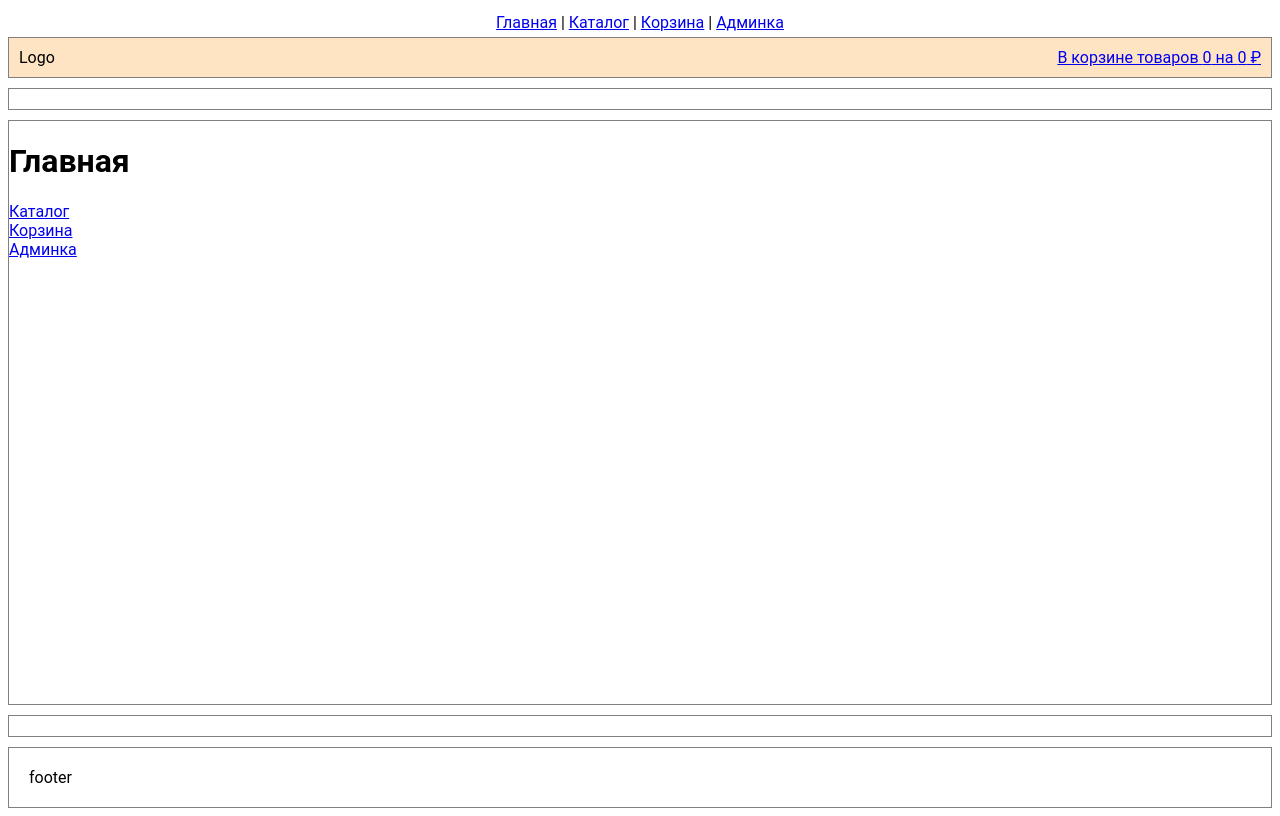
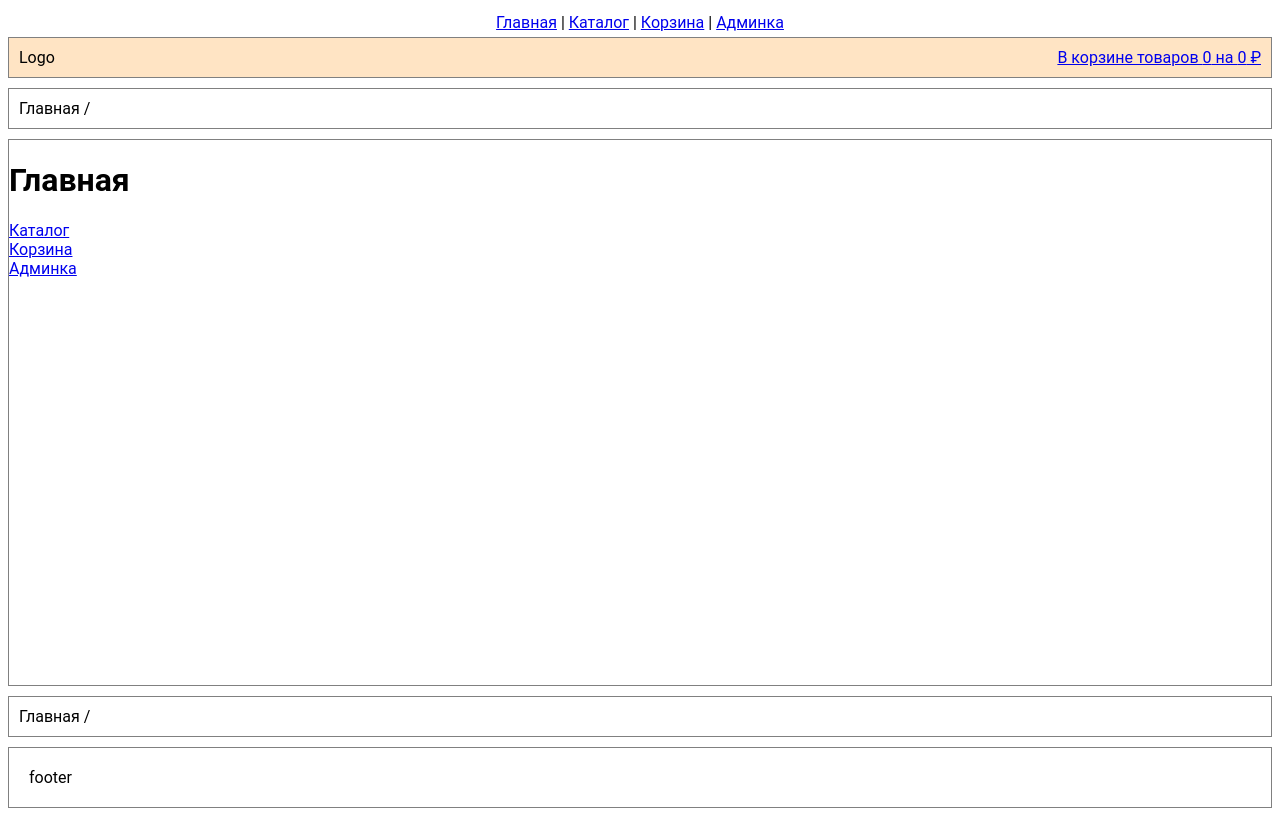
Before and after one commit to evgxyz/site-react-ts-1, a React (Create React App) app: page / in a window 1280 px wide. Built offline with nearby package versions, Linux system fonts and the light colour scheme.

Commit message:
backup 04/13

```diff
--- a/src/index.css
+++ b/src/index.css
@@ -27,7 +27,6 @@ body {
 }
 
 .main {
-  display: flex;
   flex-grow: 1;
   border: 1px solid gray;
 }
--- a/src/index.scss
+++ b/src/index.scss
@@ -40,10 +40,8 @@ body {
 
 // основное содержание страницы
 .main {
-  display: flex;
   flex-grow: 1;
   border: 1px solid gray;
-  //@include debug-border(blue);
 }
 
 // подвал
--- a/src/units/Basket.tsx
+++ b/src/units/Basket.tsx
@@ -1,5 +1,6 @@
 
 import React from 'react';
+import {useEnvControl} from './Env';
 import {TProduct} from './Product';
 
 export type TBasketProduct = TProduct & {count: number};
@@ -124,9 +125,12 @@ interface TBasketProps {
 
 export function Basket(props: TBasketProps) {
 
+  const [env, setEnv] = useEnvControl();
   const [basket, ] = props.basketControl;
 
-  document.title = 'Корзина';
+  React.useEffect(() => {
+    setEnv(env => ({...env, title: 'Корзина'}))
+  }, []);
 
   return (
     <div className='basket'>
--- a/src/units/Navline.tsx
+++ b/src/units/Navline.tsx
@@ -8,7 +8,7 @@ export function Navline() {
 
   return (
     <nav className='navline'>
-      {env.navline}
+      {'Главная / ' + env.navline}
     </nav>
   );
 }
```
Also changed, not shown: src/App.tsx (line endings or trailing spaces).
